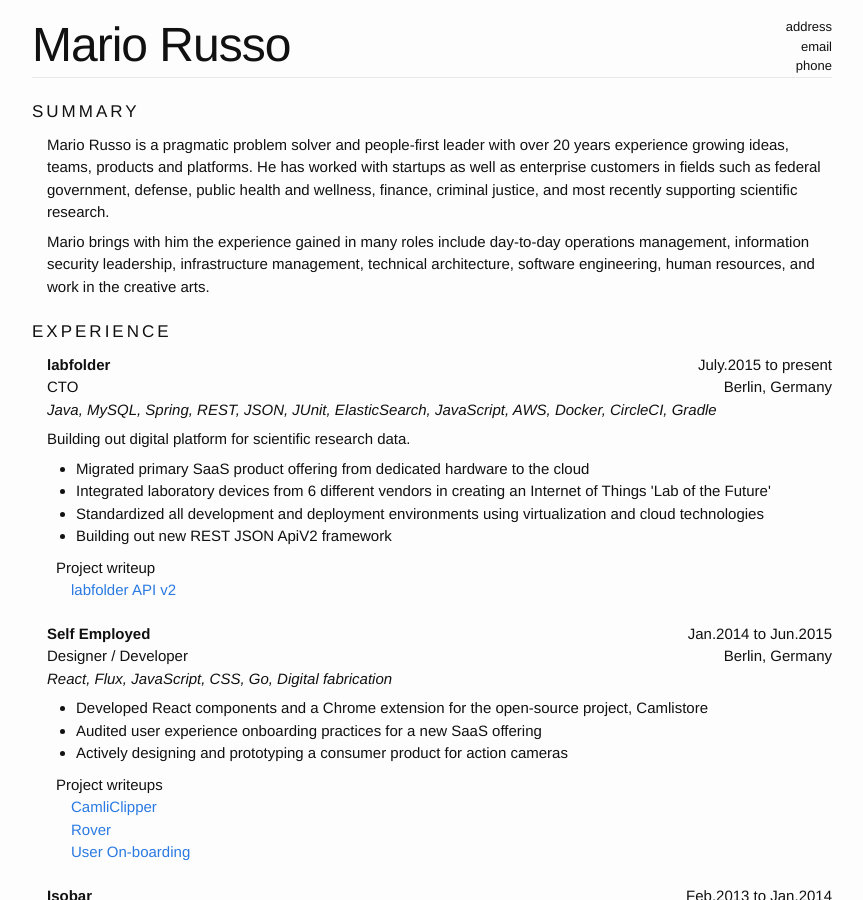
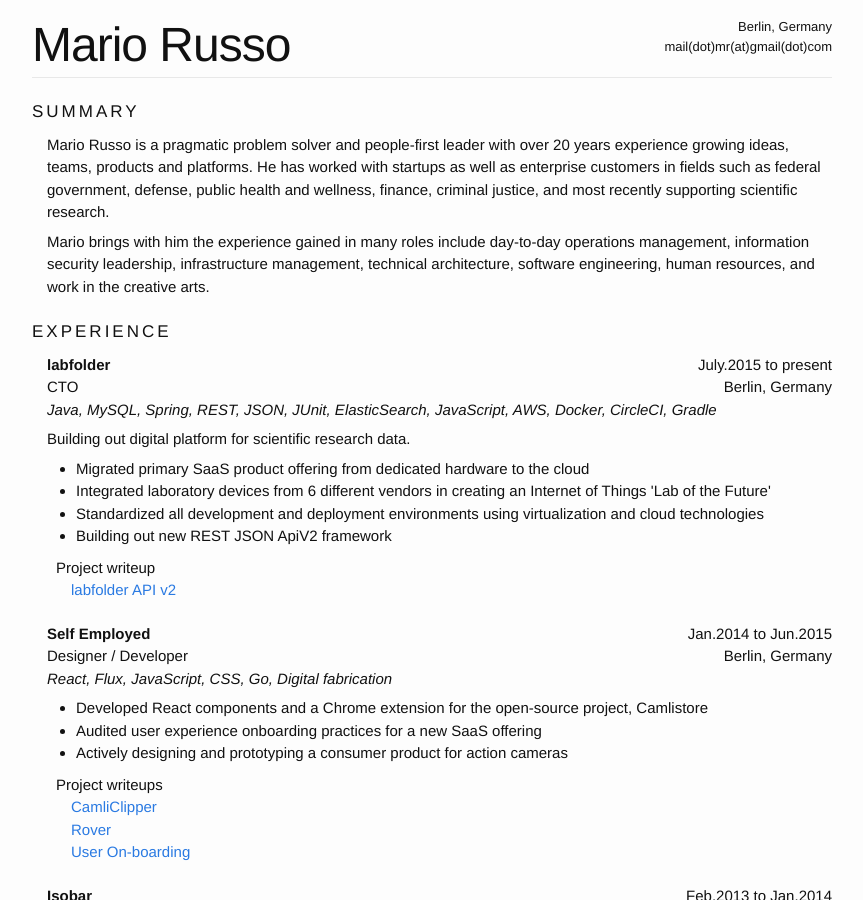
Before and after one commit to dotMR/cv, a Jekyll site: the page built from index.html, in a window 1280 px wide and 900 px high. Shown: the whole window, without its empty margins (208-1071 px from the left). Built offline with Jekyll 4.4.1, drawn with Linux system fonts in a browser that asks for light colours.

Commit message:
Added address and email, removed phone

```diff
--- a/_data/resume.yml
+++ b/_data/resume.yml
@@ -1,7 +1,6 @@
 name: Mario Russo
-address: address
-email: email
-phone: phone
+address: Berlin, Germany
+email: mail(dot)mr(at)gmail(dot)com
 
 blurb:
   - paragraph: "Mario Russo is a pragmatic problem solver and people-first leader with over 20 years experience growing ideas, teams, products and platforms. He has worked with startups as well as enterprise customers in fields such as federal government, defense, public health and wellness, finance, criminal justice, and most recently supporting scientific research."
```
